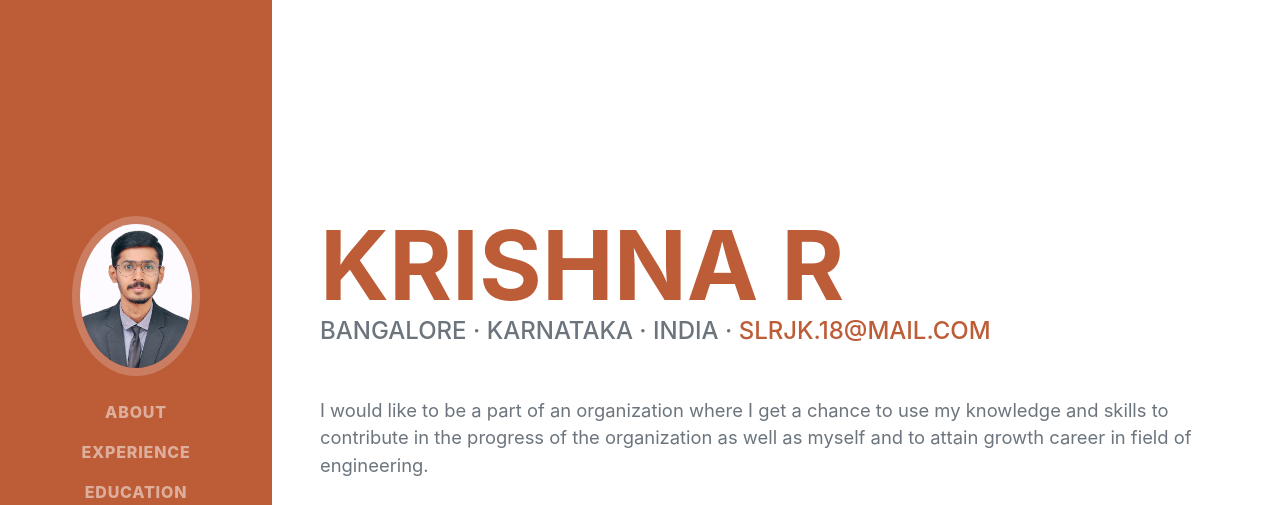
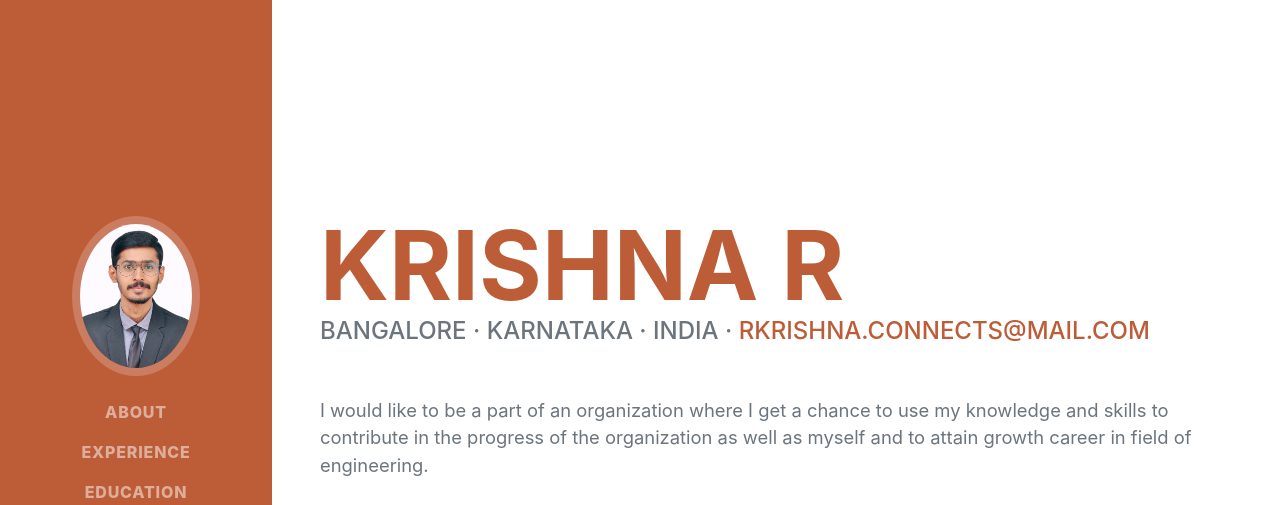
Before and after one commit to Krishna-Ravi/website, a plain HTML site: page index.html in a window 1280 px wide. Shown: the top 505 px of the page. Drawn offline with nearby package versions, Linux system fonts and the light colour scheme; a web font is replaced by a local one.

Commit message:
Update index.html
changed the email contact

```diff
--- a/index.html
+++ b/index.html
@@ -48,7 +48,7 @@
                     </h1>
                     <div class="subheading mb-5">
                         Bangalore · Karnataka · India ·
-                        <a href="mailto:name@email.com">slrjk.18@mail.com</a>
+                        <a href="mailto:name@email.com">rkrishna.connects@mail.com</a>
                     </div>
                     <p class="lead mb-5">I would like to be a part of an organization where I get
                                           a chance to use my knowledge and skills to contribute
```
